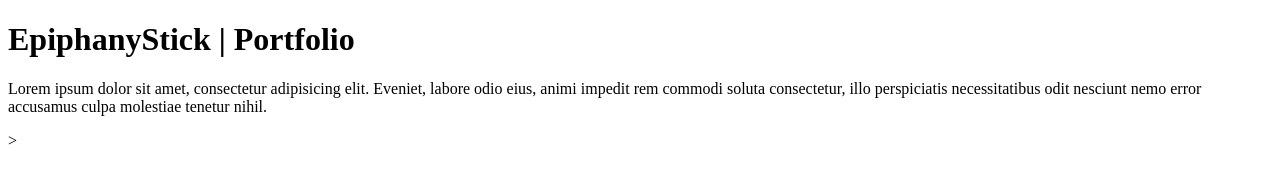
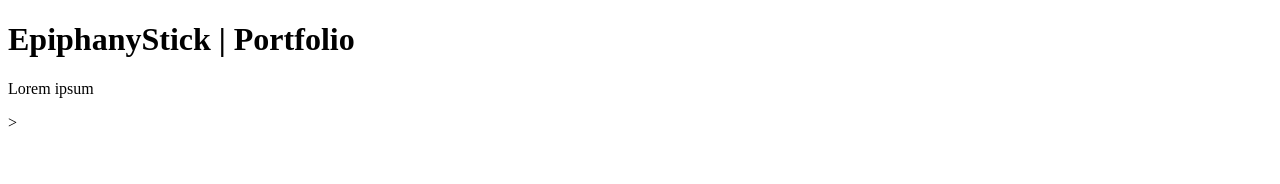
Before and after one commit to MrEpiphanyYT/EpiphanyStick.github.io, a plain HTML site: page index.html in a window 1280 px wide. Drawn offline with Linux system fonts and the light colour scheme.

Commit message:
Update index.html

```diff
--- a/index.html
+++ b/index.html
@@ -15,7 +15,7 @@
 <body>
 
   <h1>EpiphanyStick | Portfolio</h1>
-  <p>Lorem ipsum dolor sit amet, consectetur adipisicing elit. Eveniet, labore odio eius, animi impedit rem commodi soluta consectetur, illo perspiciatis necessitatibus odit nesciunt nemo error accusamus culpa molestiae tenetur nihil.</p>
+  <p>Lorem ipsum</p>
 
 </body>
 </html>>
```
